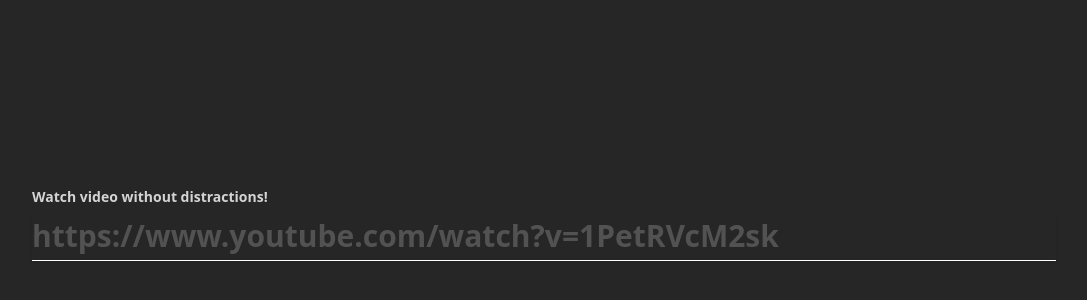
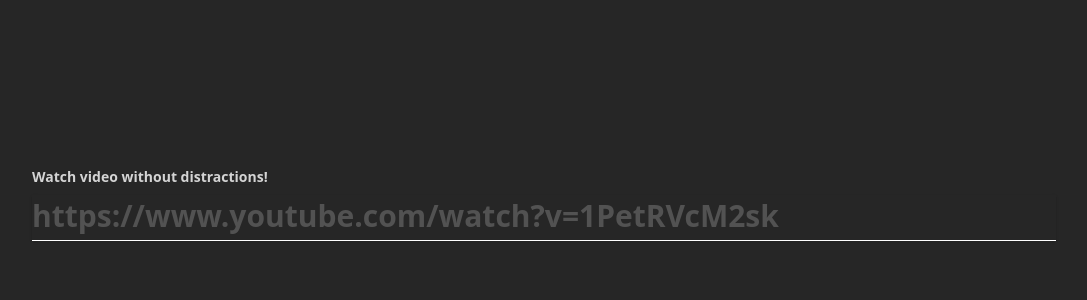
Before and after one commit to dshuran/focusvideo, a Next.js app: page / in a window 1280 px wide. Shown: the part 196-496 px from the top of the page, without its empty margins (96-1183 px from the left). Built offline with nearby package versions, Linux system fonts and the light colour scheme.

Commit message:
Мелкий фикс

```diff
--- a/src/components/FocusPage.tsx
+++ b/src/components/FocusPage.tsx
@@ -29,7 +29,7 @@
 
   return (
     <div className="bg-neutral-800 flex justify-center">
-      <div className="max-w-5xl flex-grow mt-10 flex flex-col justify-center">
+      <div className="max-w-5xl flex-grow flex flex-col justify-center">
         <UrlEdit handleInputChange={handleInputChange}/>
         <VideoBlock videoId={videoId} wasInvalidTry={wasInvalidTry}/>
       </div>
```
